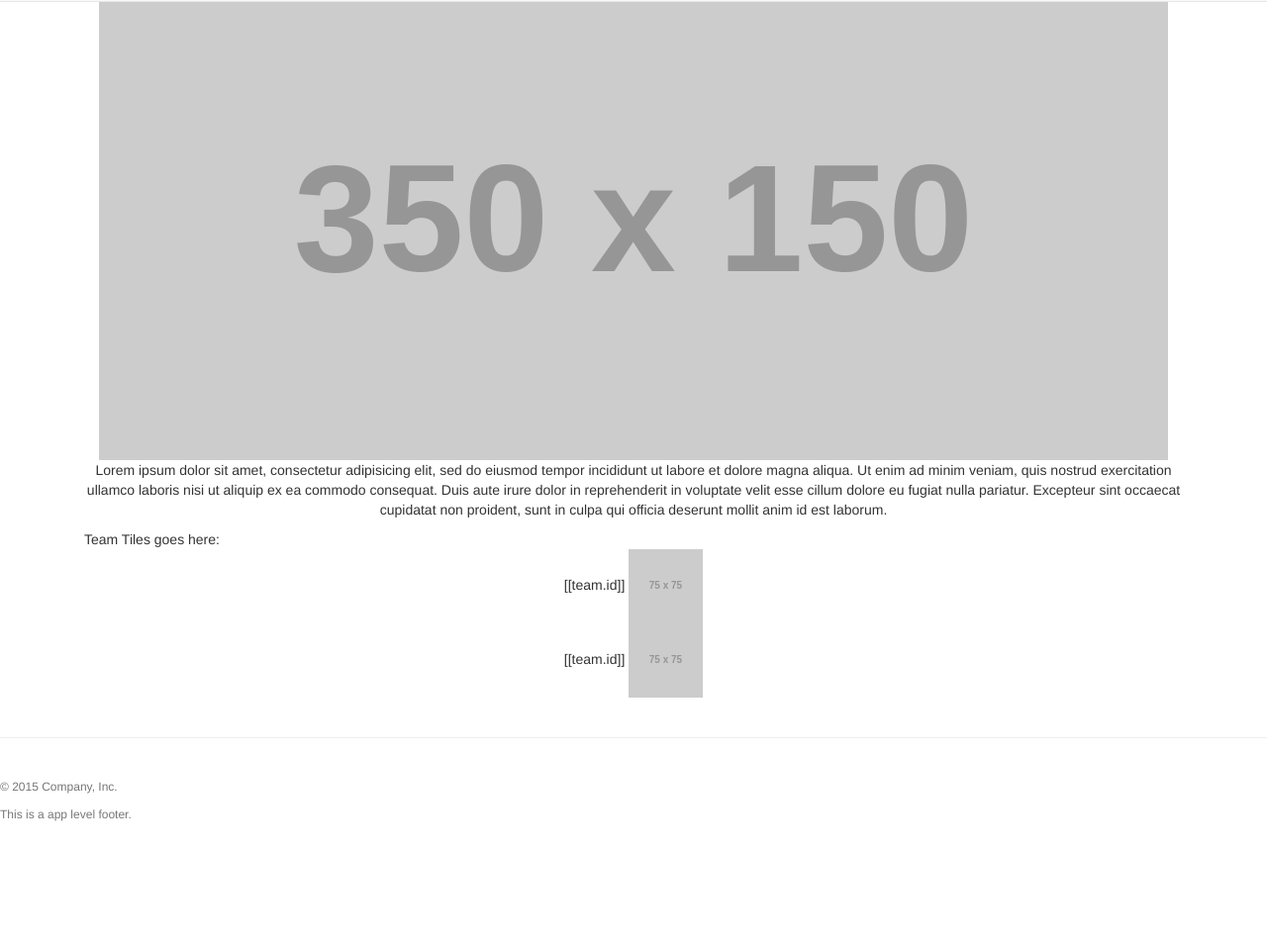
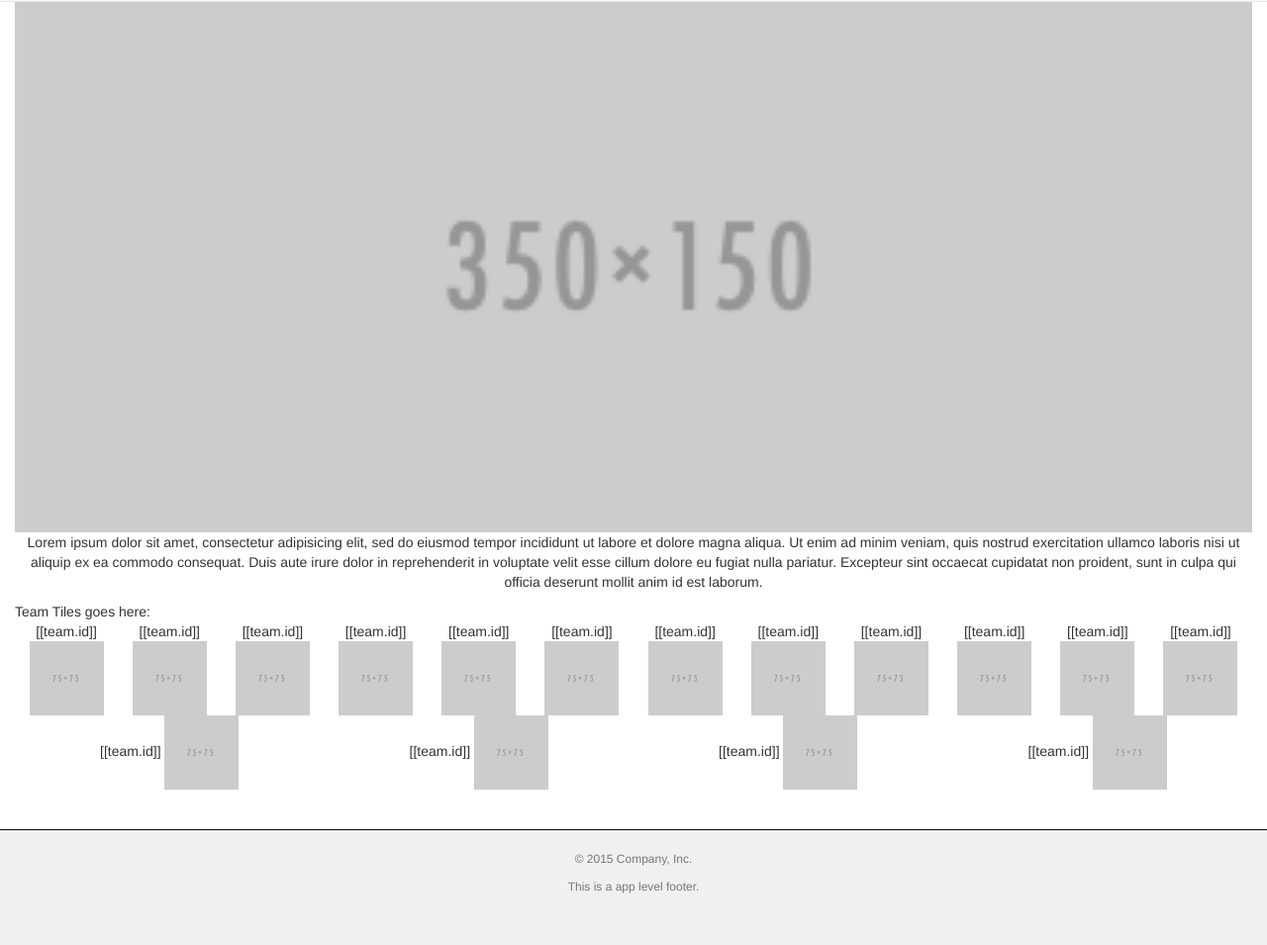
Before and after one commit to luis-puhl/international-polymer, a website: page vanilla/index.html in a window 1280 px wide. Shown: the part 49-1004 px from the top of the page at 99% size. Before the commit the page ends 931 px from the top, so only its background shows below. Drawn offline with nearby package versions, Linux system fonts and the light colour scheme; placeholder pictures from the web are drawn by us.

Commit message:
[vanilla] added flexbox to 'index.html', also added 'heroes.html' but no work was done.

```diff
--- a/vanilla/index.html
+++ b/vanilla/index.html
@@ -1,23 +1,20 @@
 <!DOCTYPE html>
-<html>
+<html lang="en">
 <head>
 	<title>about-dota-international-polymer</title>
 	<meta charset="utf-8">
-	<meta name="viewport" content="width=device-width, initial-scale=1.0">
+	<meta name="viewport" content="width=device-width, initial-scale=1">
 	<link rel="manifest" href="/manifest.json">
 
+	<link rel="stylesheet" href="/bower_components/bootstrap/dist/css/bootstrap.css" media="screen" title="no title" charset="utf-8">
 	<link rel="stylesheet" href="main.css" media="screen" title="no title" charset="utf-8">
-	<link rel="stylesheet" href="/bower_components/bootstrap/dist/css/bootstrap.css" media="screen" title="no title" charset="utf-8">
 
-	<script src="/bower_components/webcomponentsjs/webcomponents-lite.js"></script>
 	<script src="/bower_components/jquery/dist/jquery.min.js"></script>
 	<script src="/bower_components/bootstrap/dist/js/bootstrap.min.js"></script>
 </head>
 <body class="fullbleed layout vertical">
 
 	<nav role="navigation" class="navbar navbar-default navbar-static-top">
-		<div class="container-fluid">
-
 			<!-- Brand and toggle get grouped for better mobile display -->
 			<div class="navbar-header">
 				<button type="button" class="navbar-toggle collapsed"
@@ -51,19 +48,22 @@
 					<button type="submit" class="btn btn-default">Submit</button>
 				</form>
 			</div>
-		</div>
 	</nav>
 
-	<div class="container">
 	<div class="container-fluid">
-			<div id="adi-banner row">
-				<!-- TODO change for iron-image -->
-				<img id="banner" class="adi-banner col-md-12"
+		<div class="row">
+			<div class="col-md-12">
+
+				<div class="banner">
+					<img id="banner"
 						alt="home-banner"
-					src="http://placehold.it/350x150"
+						src="img/350x150.png"
 						src2="http://www.gamereckt.com/wp-content/uploads/2015/09/dota-2-the-international-2016.jpg">
 					</img>
 				</div>
+
+			</div><!-- col -->
+		</div> <!-- row -->
 
 		<p class="main-description">
 			Lorem ipsum dolor sit amet, consectetur adipisicing elit, sed do eiusmod
@@ -76,15 +76,70 @@
 		</p>
 
 		Team Tiles goes here:
-			<div class="container-fluid team-tiles">
-				<div class="row">
+		<div class="team-tiles">
+			<div class="team-tile">
 				<span>[[team.id]]</span>
-					<img class="team-tile-img" src="http://placehold.it/75x75"></img>
+				<img class="team-tile-img" src="img/75x75.png"></img>
 			</div>
-				<div class="row">
+			<div class="team-tile">
 				<span>[[team.id]]</span>
-					<img class="team-tile-img" src="http://placehold.it/75x75"></img>
+				<img class="team-tile-img" src="img/75x75.png"></img>
 			</div>
+			<div class="team-tile">
+				<span>[[team.id]]</span>
+				<img class="team-tile-img" src="img/75x75.png"></img>
+			</div>
+			<div class="team-tile">
+				<span>[[team.id]]</span>
+				<img class="team-tile-img" src="img/75x75.png"></img>
+			</div>
+			<div class="team-tile">
+				<span>[[team.id]]</span>
+				<img class="team-tile-img" src="img/75x75.png"></img>
+			</div>
+			<div class="team-tile">
+				<span>[[team.id]]</span>
+				<img class="team-tile-img" src="img/75x75.png"></img>
+			</div>
+			<div class="team-tile">
+				<span>[[team.id]]</span>
+				<img class="team-tile-img" src="img/75x75.png"></img>
+			</div>
+			<div class="team-tile">
+				<span>[[team.id]]</span>
+				<img class="team-tile-img" src="img/75x75.png"></img>
+			</div>
+			<div class="team-tile">
+				<span>[[team.id]]</span>
+				<img class="team-tile-img" src="img/75x75.png"></img>
+			</div>
+			<div class="team-tile">
+				<span>[[team.id]]</span>
+				<img class="team-tile-img" src="img/75x75.png"></img>
+			</div>
+			<div class="team-tile">
+				<span>[[team.id]]</span>
+				<img class="team-tile-img" src="img/75x75.png"></img>
+			</div>
+			<div class="team-tile">
+				<span>[[team.id]]</span>
+				<img class="team-tile-img" src="img/75x75.png"></img>
+			</div>
+			<div class="team-tile">
+				<span>[[team.id]]</span>
+				<img class="team-tile-img" src="img/75x75.png"></img>
+			</div>
+			<div class="team-tile">
+				<span>[[team.id]]</span>
+				<img class="team-tile-img" src="img/75x75.png"></img>
+			</div>
+			<div class="team-tile">
+				<span>[[team.id]]</span>
+				<img class="team-tile-img" src="img/75x75.png"></img>
+			</div>
+			<div class="team-tile">
+				<span>[[team.id]]</span>
+				<img class="team-tile-img" src="img/75x75.png"></img>
 			</div>
 		</div>
 	</div>
--- a/vanilla/main.css
+++ b/vanilla/main.css
@@ -1,36 +1,62 @@
-paper-header-panel {
-	@apply(--shadow-elevation-2dp);
+html{
+	overflow-x:hidden;
 }
-.green .paper-header {
-	background-color: var(--paper-green-500);
-}
-paper-toolbar.green {
-	background-color: var(--paper-green-500);
-}
+
 nav.navbar{
 	margin: 0;
 }
 .footer{
 	position: relative;
-	padding-top: 40px;
+	padding-top: 20px;
 	padding-bottom: 40px;
 	margin-top: 40px;
 	font-size: 12px;
 	line-height: 1.5;
 	color: #767676;
-	border-top: 1px solid #eee;
+	border-top: 1px solid #080808;
+	text-align: center;
+	background-color: #f0f0f0;
 }
 
 .main-description{
 	text-align: center;
 }
-#adi-banner {
+#banner {
 	text-align: center;
+	padding: 0;
+	margin:0;
+	width: 100%;
 }
+@media all and (max-width: 350px) {
+	#banner {
+		width: 100%;
+	}
+}
+@media all and (max-width: 500px) {
+	.container-fluid{
+		width: 100%;
+		padding: 0;
+		margin: 0;
+	}
+	.container{
+		width: 100%;
+		padding: 0;
+		margin: 0;
+	}
+}
+
 .team-tiles{
 	text-align: center;
+	display: flex;
+	flex-direction: row;
+	justify-content: space-around;
+	flex-wrap: wrap;
 }
-
+.team-tile{
+	flex: 1 1 auto;
+	width: 100px;
+	transition: width 0.7s ease-out;
+}
 
 team-tile-img {
 	max-width: 100%;
```
Also changed, not shown: vanilla/heroes.html (added, +98 -0 lines), vanilla/img/350x150.png (added), vanilla/img/75x75.png (added). Lines whose indentation alone changed are shown as unchanged.
